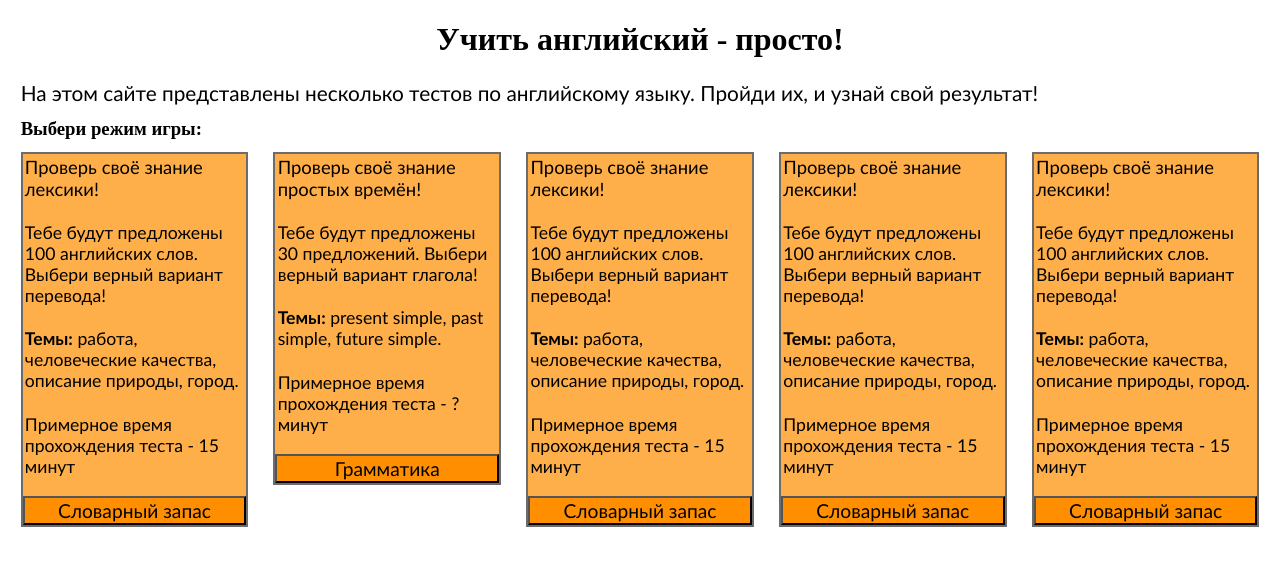
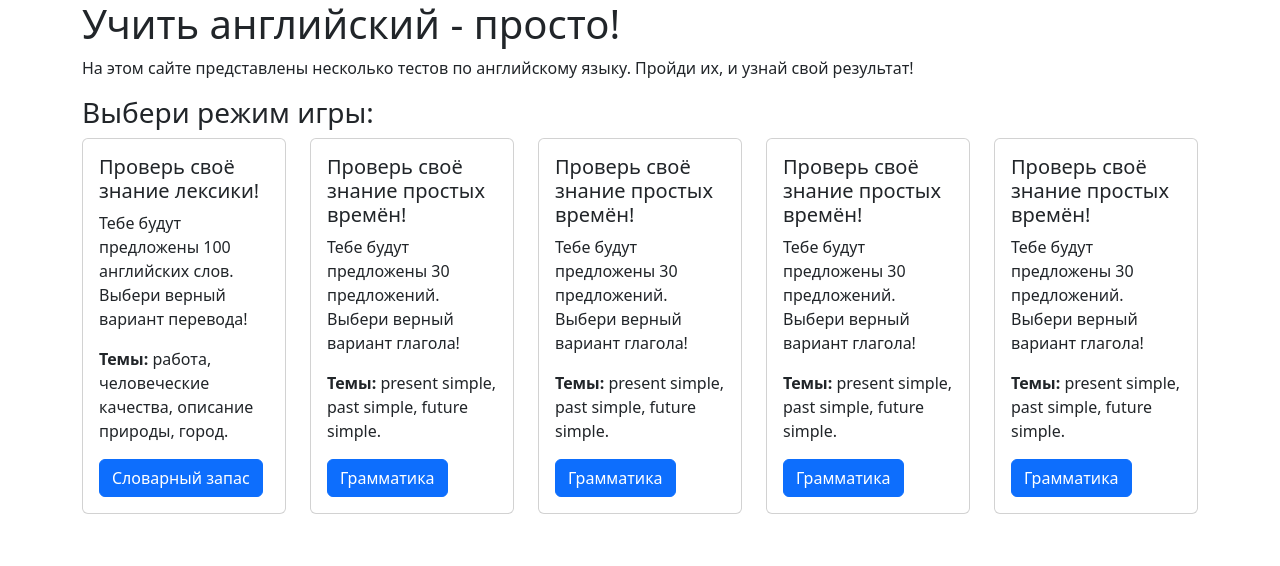
Before and after one commit to Egor106lin/English_Tests, a Flask app: page / in a window 1280 px wide. Shown: the top 566 px of the page. Run offline with Flask 3, Linux system fonts and the light colour scheme.

Commit message:
bootstrap default theme

```diff
--- a/main.py
+++ b/main.py
@@ -31,7 +31,7 @@ def index():
     return res
 
 
-@app.route('/start', methods=['GET', 'POST'])
+@app.route('/start_words', methods=['GET', 'POST'])
 def start():
     if request.method == 'POST':
         res = redirect(url_for('words'))
@@ -82,7 +82,7 @@ def words():
             return res
 
 
-@app.route('/finish', methods=['GET', 'POST'])
+@app.route('/finish_words', methods=['GET', 'POST'])
 def finish():
     res = make_response()
     if request.method == 'POST':
@@ -100,5 +100,6 @@ def finish():
             return res
 
 
+
 if __name__ == "__main__":
     app.run(debug=True)
--- a/templates/index.html
+++ b/templates/index.html
@@ -4,56 +4,76 @@
   <meta charset="utf-8" />
   <title>Учить английский - просто!</title>
   <meta name="viewport" content="width=device-width, initial-scale=1">
-  <link rel="stylesheet" href="/static/css/index.css">
   <link rel="shortcut icon" href="/static/image/abc.ico" type="image/x-icon">
+  <link href="https://cdn.jsdelivr.net/npm/bootstrap@5.3.3/dist/css/bootstrap.min.css" rel="stylesheet" integrity="sha384-QWTKZyjpPEjISv5WaRU9OFeRpok6YctnYmDr5pNlyT2bRjXh0JMhjY6hW+ALEwIH" crossorigin="anonymous">
 </head>
 <body>
-    <div class="main">
+    <div class="container">
+      <div class="row">
+        <div class="col">
           <h1>Учить английский - просто!</h1>
           <p class="hello_text">На этом сайте представлены несколько тестов по английскому языку.
             Пройди их, и узнай свой результат!
           </p>
           <h3>Выбери режим игры:</h3>
         </div>
+    </div>
       <form method="post" action="/">
-      <div class="games">
-        <div class="game">
-          <p class="game_name">Проверь своё знание лексики!</p>
-          <p class="game_type">Тебе будут предложены 100 английских слов. Выбери верный вариант перевода!</p>
-          <p class="game_themes"><b>Темы:</b> работа, человеческие качества, описание природы, город.</p>
-          <p class="game_time">Примерное время прохождения теста - 15 минут</p>
-          <button name="game_button">Словарный запас</button>
+      <div class="row">
+        <div class="col">
+          <div class="card">
+            <div class="card-body">
+              <h5 class="card-title">Проверь своё знание лексики!</h5>
+              <p class="card-text">Тебе будут предложены 100 английских слов. Выбери верный вариант перевода!</p>
+              <p class="card-text"><b>Темы:</b> работа, человеческие качества, описание природы, город.</p>
+              <button name="game_button" class="btn btn-primary">Словарный запас</button>
             </div>
-        <div class="game">
-          <p class="game_name">Проверь своё знание простых времён!</p>
-          <p class="game_type">Тебе будут предложены 30 предложений. Выбери верный вариант глагола!</p>
-          <p class="game_themes"><b>Темы:</b> present simple, past simple, future simple.</p>
-          <p class="game_time">Примерное время прохождения теста - ? минут</p>
-          <button name="game_button">Грамматика</button>
           </div>
-        <div class="game">
-          <p class="game_name">Проверь своё знание лексики!</p>
-          <p class="game_type">Тебе будут предложены 100 английских слов. Выбери верный вариант перевода!</p>
-          <p class="game_themes"><b>Темы:</b> работа, человеческие качества, описание природы, город.</p>
-          <p class="game_time">Примерное время прохождения теста - 15 минут</p>
-          <button name="game_button">Словарный запас</button>
         </div>
-        <div class="game">
-          <p class="game_name">Проверь своё знание лексики!</p>
-          <p class="game_type">Тебе будут предложены 100 английских слов. Выбери верный вариант перевода!</p>
-          <p class="game_themes"><b>Темы:</b> работа, человеческие качества, описание природы, город.</p>
-          <p class="game_time">Примерное время прохождения теста - 15 минут</p>
-          <button name="game_button">Словарный запас</button>
+        <div class="col">
+          <div class="card">
+            <div class="card-body">
+              <h5 class="card-title">Проверь своё знание простых времён!</h5>
+              <p class="card-text">Тебе будут предложены 30 предложений. Выбери верный вариант глагола!</p>
+              <p class="card-text"><b>Темы:</b> present simple, past simple, future simple.</p>
+              <button name="game_button" class="btn btn-primary">Грамматика</button>
             </div>
-        <div class="game">
-          <p class="game_name">Проверь своё знание лексики!</p>
-          <p class="game_type">Тебе будут предложены 100 английских слов. Выбери верный вариант перевода!</p>
-          <p class="game_themes"><b>Темы:</b> работа, человеческие качества, описание природы, город.</p>
-          <p class="game_time">Примерное время прохождения теста - 15 минут</p>
-          <button name="game_button">Словарный запас</button>
+          </div>
+        </div>
+        <div class="col">
+          <div class="card">
+            <div class="card-body">
+              <h5 class="card-title">Проверь своё знание простых времён!</h5>
+              <p class="card-text">Тебе будут предложены 30 предложений. Выбери верный вариант глагола!</p>
+              <p class="card-text"><b>Темы:</b> present simple, past simple, future simple.</p>
+              <button name="game_button" class="btn btn-primary">Грамматика</button>
+            </div>
+          </div>
+        </div>
+        <div class="col">
+          <div class="card">
+            <div class="card-body">
+              <h5 class="card-title">Проверь своё знание простых времён!</h5>
+              <p class="card-text">Тебе будут предложены 30 предложений. Выбери верный вариант глагола!</p>
+              <p class="card-text"><b>Темы:</b> present simple, past simple, future simple.</p>
+              <button name="game_button" class="btn btn-primary">Грамматика</button>
+            </div>
+          </div>
+        </div>
+        <div class="col">
+          <div class="card">
+            <div class="card-body">
+              <h5 class="card-title">Проверь своё знание простых времён!</h5>
+              <p class="card-text">Тебе будут предложены 30 предложений. Выбери верный вариант глагола!</p>
+              <p class="card-text"><b>Темы:</b> present simple, past simple, future simple.</p>
+              <button name="game_button" class="btn btn-primary">Грамматика</button>
+            </div>
+          </div>
         </div>
       </div>
     </form>
+    </div>
+    <script src="https://cdn.jsdelivr.net/npm/bootstrap@5.3.3/dist/js/bootstrap.bundle.min.js" integrity="sha384-YvpcrYf0tY3lHB60NNkmXc5s9fDVZLESaAA55NDzOxhy9GkcIdslK1eN7N6jIeHz" crossorigin="anonymous"></script>
 </body>
 </body>
 </html>
```
Lines whose indentation alone changed are shown as unchanged.
